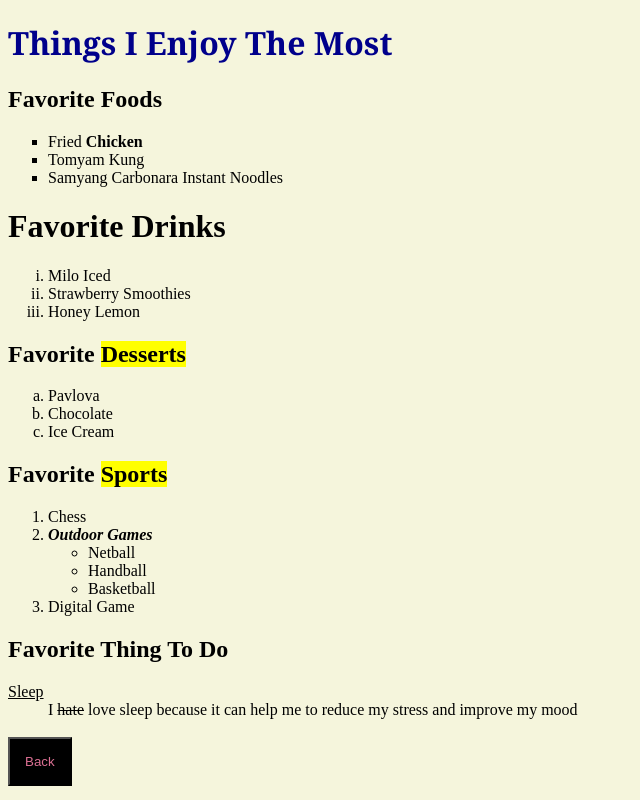
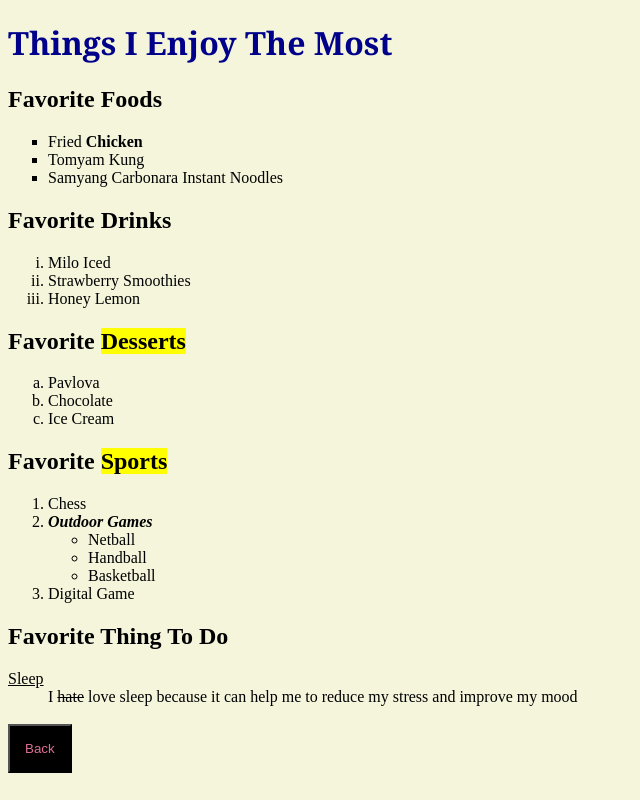
Before and after one commit to nblhaziz/my_personal_website, a plain HTML site: page favorite.html in a window 1280 px wide. Shown: the whole page, without its empty margins (0-640 px from the left). Drawn offline with Linux system fonts and the light colour scheme.

Commit message:
Update favorite.html

```diff
--- a/favorite.html
+++ b/favorite.html
@@ -19,7 +19,7 @@
 		<li>Samyang Carbonara Instant Noodles</li>
 	</ul>
 
-	<h1>Favorite Drinks</h1>
+	<h2>Favorite Drinks</h2>
 	<ol type="i">
 		<li>Milo Iced</li>
 		<li>Strawberry Smoothies</li>
```
